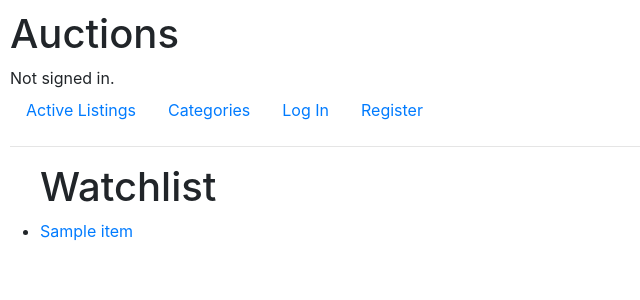
After one commit to awaisx0/cs50-web-projects, a Django app: template commerce/auctions/templates/auctions/watchlist.html in a window 1280 px wide. The commit adds this page. Shown: the top 300 px of the page, without its empty margins (0-640 px from the left). Run offline with Django 3.2, Linux system fonts and the light colour scheme; the template is opened without the code that fills it: most values are stand-ins (such as "Sample title", 1, 10 or a date in 2020); some libraries are stand-ins or nearby versions.

Commit message:
commerce watchlist work

```diff
--- a/commerce/auctions/models.py
+++ b/commerce/auctions/models.py
@@ -2,6 +2,8 @@ from django.contrib.auth.models import AbstractUser
 from django.db import models
 
 
+class User(AbstractUser):
+    watchlist = models.ManyToManyField('Auction')
 
 class Auction(models.Model):
     owner = models.ForeignKey(User, on_delete=models.CASCADE, related_name="my_auctions")
@@ -14,9 +16,6 @@ class Auction(models.Model):
     category = models.CharField(max_length=25, blank=True, null=True) # optional
 
 
-class User(AbstractUser):
-    watchlist = models.ManyToManyField(Auction)
-
 
 class Bid(models.Model):
     auction = models.ForeignKey(Auction, on_delete=models.CASCADE, related_name="biddings")
--- a/commerce/auctions/templates/auctions/layout.html
+++ b/commerce/auctions/templates/auctions/layout.html
@@ -25,7 +25,7 @@
             </li>
             {% if user.is_authenticated %}
                 <li class="nav-item">
-                    <a class="nav-link" href="{% url 'logout' %}">Watchlist</a>
+                    <a class="nav-link" href="{% url 'watchlist' %}">Watchlist</a>
                 </li>
                 <li class="nav-item">
                     <a class="nav-link" href="{% url 'logout' %}">Create Listing</a>
--- a/commerce/auctions/templates/auctions/listing.html
+++ b/commerce/auctions/templates/auctions/listing.html
@@ -5,6 +5,7 @@
 {% endblock %}
 
 {% block body %}
+<a href="{% url 'add_watchlist' auction.id %}">Add to watchlist</a>
 <h1>Listing: {{ auction.title }}</h1>
 
 {% if auction.img_url %}
--- /dev/null
+++ b/commerce/auctions/templates/auctions/watchlist.html
@@ -0,0 +1,22 @@
+{% extends "auctions/layout.html" %}
+
+{% block title %}
+    Watchlist
+{% endblock %}
+
+{% block body %}
+<h1>Watchlist</h1>
+
+{% for item in watchlist %}
+    <ul>
+        <li>
+            <a href="{% url 'listing_view' item.id %}">{{item.title}}</a>
+        </li>
+    </ul>
+{% empty %}
+    No item in watchlist yet
+{% endfor %}
+
+
+
+{% endblock %}
--- a/commerce/auctions/urls.py
+++ b/commerce/auctions/urls.py
@@ -10,5 +10,7 @@ urlpatterns = [
     path("new-listing", views.create_new_listing, name="new_listing"),
     path("listings/<int:listing_id>", views.listing_view, name="listing_view"),
     path("bid/<int:listing_id>", views.bid_view, name="bid_view"),
-    path("comment/<int:listing_id>", views.comment_view, name="comment_view")
+    path("comment/<int:listing_id>", views.comment_view, name="comment_view"),
+    path("add-watchlist/<int:listing_id>", views.add_watchlist, name="add_watchlist"),
+    path("watchlist", views.watchlist, name="watchlist"),
 ]
```
Also changed, not shown: commerce/auctions/views.py (+18 -1 lines), commerce/auctions/migrations/0005_user_watchlist.py (added).
